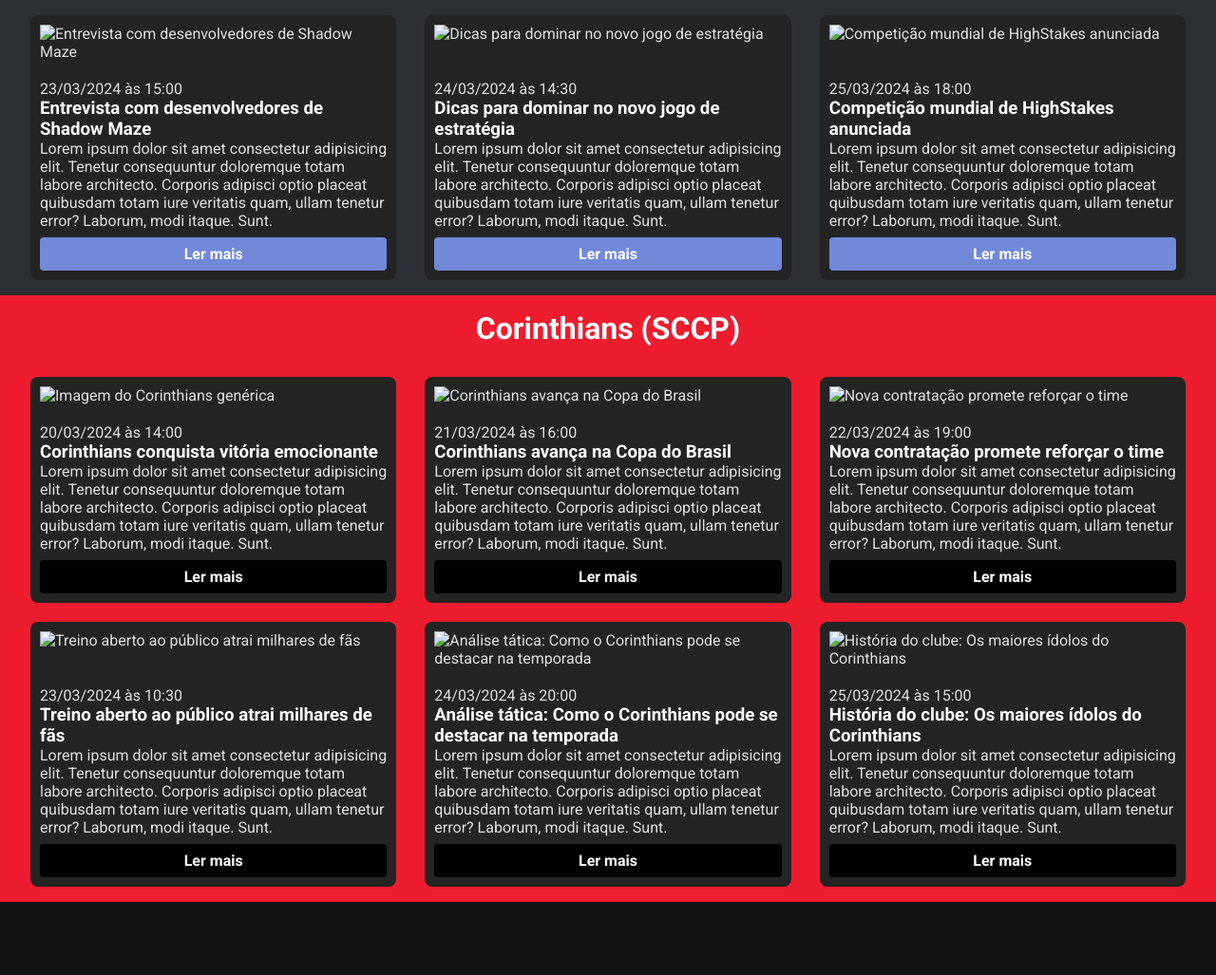
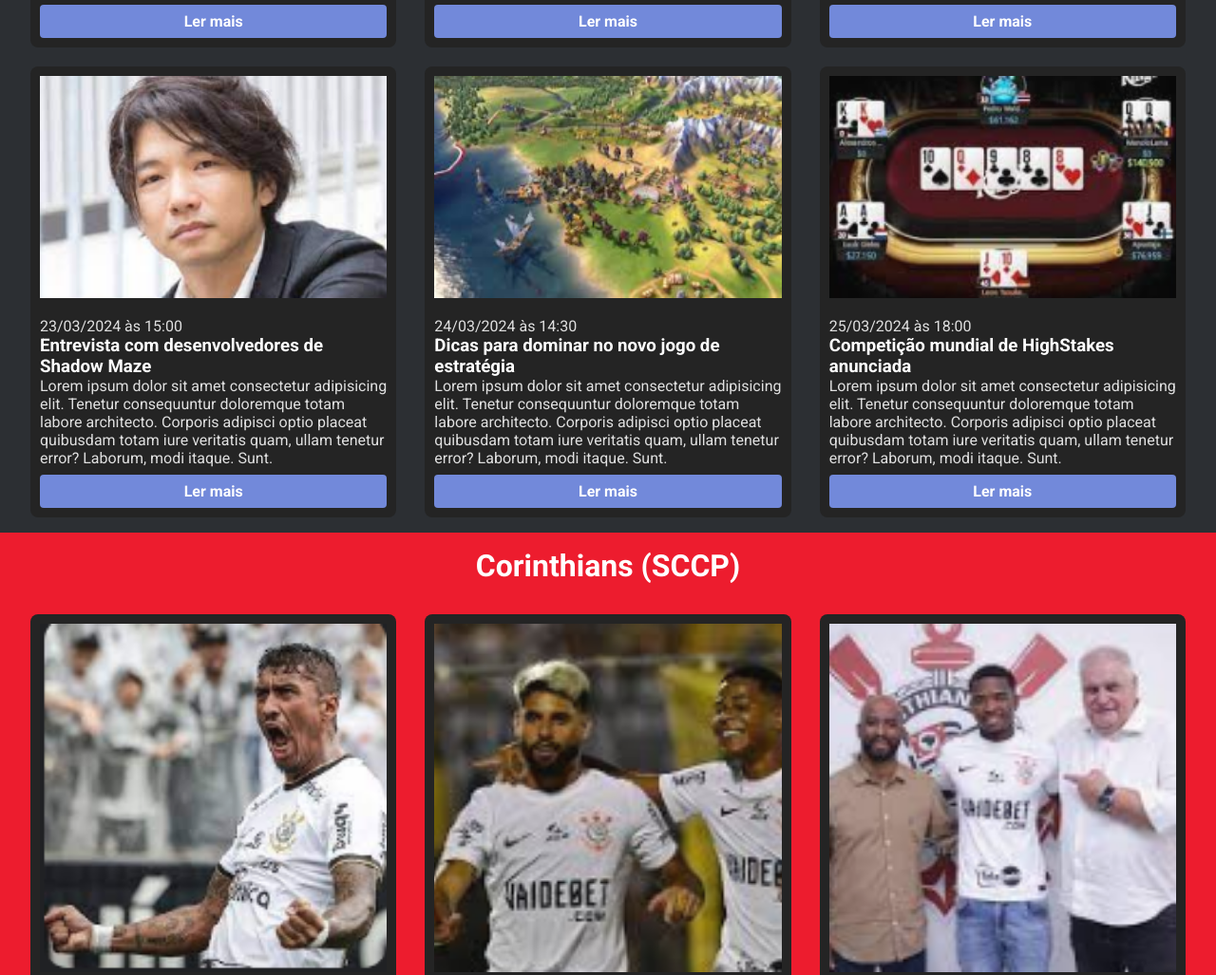
Before and after one commit to Fredaobob/curso_ebac_frontend, a plain HTML site: page index.html in a window 1280 px wide. Shown: the part 2822-3849 px from the top of the page at 95% size. Before the commit the page ends 3772 px from the top, so only its background shows below. Drawn offline with Linux system fonts and the light colour scheme; the site is published under a folder, as on GitHub Pages, so addresses that start at the root find nothing.

Commit message:
removi as ''/'' que estavam presente nos endereços das imagens, issoe estava fazendo com que nelas não aparecessem

```diff
--- a/index.html
+++ b/index.html
@@ -178,7 +178,7 @@
                 </article>
                 <!-- Artigo 2 -->
                 <article>
-                    <img src="/imagens/fuc.png" alt="Revolution Game atinge recordes de venda" />
+                    <img src="imagens/fuc.png" alt="Revolution Game atinge recordes de venda" />
                     <header>
                         <time>21/03/2024 às 11:00</time>
                     </header>
@@ -188,7 +188,7 @@
                 </article>
                 <!-- Artigo 3 -->
                 <article>
-                    <img src="/imagens/battl.png" alt="Atualização traz novos mapas ao BattleWorld" />
+                    <img src="imagens/battl.png" alt="Atualização traz novos mapas ao BattleWorld" />
                     <header>
                         <time>22/03/2024 às 09:20</time>
                     </header>
@@ -198,7 +198,7 @@
                 </article>
                 <!-- Artigo 4 -->
                 <article>
-                    <img src="/imagens/shdm.png" alt="Entrevista com desenvolvedores de Shadow Maze" />
+                    <img src="imagens/shdm.png" alt="Entrevista com desenvolvedores de Shadow Maze" />
                     <header>
                         <time>23/03/2024 às 15:00</time>
                     </header>
@@ -208,7 +208,7 @@
                 </article>
                 <!-- Artigo 5 -->
                 <article>
-                    <img src="/imagens/sttar.png" alt="Dicas para dominar no novo jogo de estratégia" />
+                    <img src="imagens/sttar.png" alt="Dicas para dominar no novo jogo de estratégia" />
                     <header>
                         <time>24/03/2024 às 14:30</time>
                     </header>
@@ -218,7 +218,7 @@
                 </article>
                 <!-- Artigo 6 -->
                 <article>
-                    <img src="/imagens/pok.png" alt="Competição mundial de HighStakes anunciada" />
+                    <img src="imagens/pok.png" alt="Competição mundial de HighStakes anunciada" />
                     <header>
                         <time>25/03/2024 às 18:00</time>
                     </header>
@@ -235,7 +235,7 @@
             <h2>Corinthians (SCCP)</h2>
             <div class="articles">
                 <article>
-                    <img src="/imagens/vitoria.png" alt="Imagem do Corinthians genérica" />
+                    <img src="imagens/vitoria.png" alt="Imagem do Corinthians genérica" />
                     <header>
                         <time>20/03/2024 às 14:00</time>
                     </header>
@@ -245,7 +245,7 @@
                 </article>
                 <!-- Artigo 2 -->
                 <article>
-                    <img src="/imagens/cpdb.png" alt="Corinthians avança na Copa do Brasil" />
+                    <img src="imagens/cpdb.png" alt="Corinthians avança na Copa do Brasil" />
                     <header>
                         <time>21/03/2024 às 16:00</time>
                     </header>
@@ -255,7 +255,7 @@
                 </article>
                 <!-- Artigo 3 -->
                 <article>
-                    <img src="/imagens/caca.png" alt="Nova contratação promete reforçar o time" />
+                    <img src="imagens/caca.png" alt="Nova contratação promete reforçar o time" />
                     <header>
                         <time>22/03/2024 às 19:00</time>
                     </header>
@@ -265,7 +265,7 @@
                 </article>
                 <!-- Artigo 4 -->
                 <article>
-                    <img src="/imagens/trieno.png" alt="Treino aberto ao público atrai milhares de fãs" />
+                    <img src="imagens/trieno.png" alt="Treino aberto ao público atrai milhares de fãs" />
                     <header>
                         <time>23/03/2024 às 10:30</time>
                     </header>
@@ -275,7 +275,7 @@
                 </article>
                 <!-- Artigo 5 -->
                 <article>
-                    <img src="/imagens/tatic.png" alt="Análise tática: Como o Corinthians pode se destacar na temporada" />
+                    <img src="imagens/tatic.png" alt="Análise tática: Como o Corinthians pode se destacar na temporada" />
                     <header>
                         <time>24/03/2024 às 20:00</time>
                     </header>
@@ -285,7 +285,7 @@
                 </article>
                 <!-- Artigo 6 -->
                 <article>
-                    <img src="/imagens/historia.png" alt="História do clube: Os maiores ídolos do Corinthians" />
+                    <img src="imagens/historia.png" alt="História do clube: Os maiores ídolos do Corinthians" />
                     <header>
                         <time>25/03/2024 às 15:00</time>
                     </header>
```
